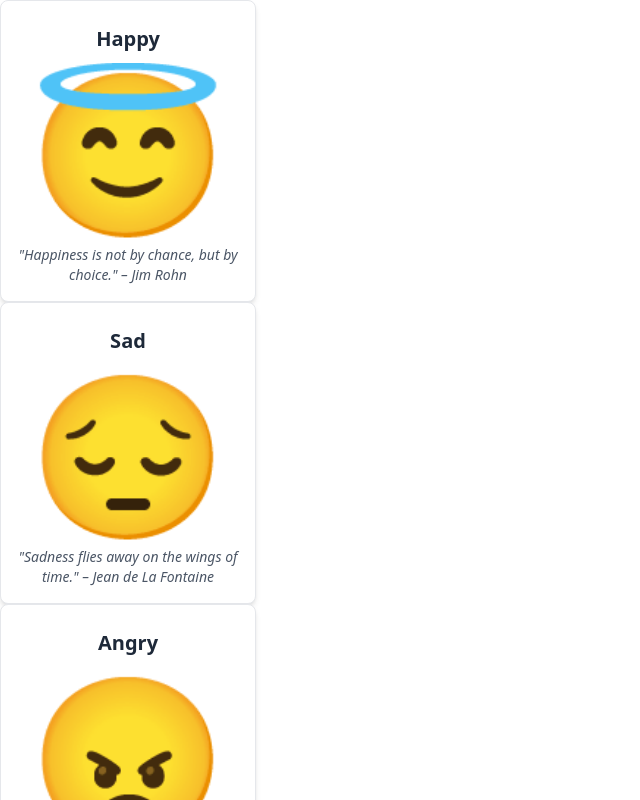
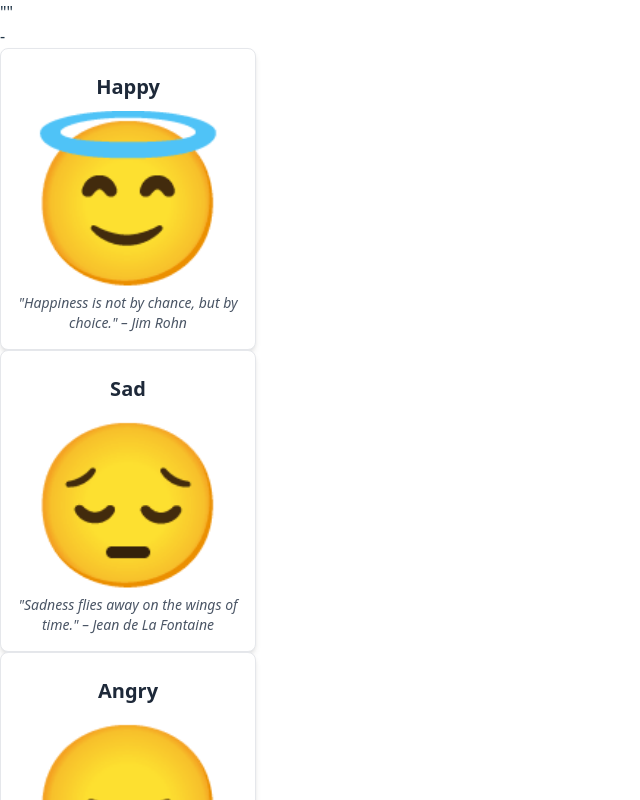
Before and after one commit to anjana732/mood-journal, a React (Vite) app: page / in a window 1280 px wide. Shown: the top 800 px of the page, without its empty margins (0-640 px from the left). Built offline with nearby package versions, Linux system fonts and the light colour scheme; no server answers.

Commit message:
Add Quote of the day

```diff
--- a/src/App.jsx
+++ b/src/App.jsx
@@ -1,5 +1,6 @@
 import EmojiCard from './components/EmojiCard'
 import './App.css'
+import QuoteOfTheDay from './components/QuoteOfTheDay';
 
 function App() {
   const emojiObject = [
@@ -46,6 +47,7 @@ function App() {
 
   return (
     <>
+      <QuoteOfTheDay/>
      {emojiObject.map((mood)=>{
       return <EmojiCard key={mood.emojiName} {...mood}/>
      } )}
--- /dev/null
+++ b/src/components/QuoteOfTheDay.jsx
@@ -0,0 +1,40 @@
+import React,{useState, useEffect} from "react";
+
+const url = "https://api.allorigins.win/get?url=" + encodeURIComponent("https://zenquotes.io/api/today");
+
+function QuoteOfTheDay(){
+
+const [quote, setQuote] = useState("");
+const [author, setAuthor] = useState("")
+
+
+    useEffect(()=>{
+        async function fetchQuote(){
+            try {
+                const response = await fetch(url);
+                    if(response.ok){
+                        const data = await response.json();
+                        const parsedData = JSON.parse(data.contents);
+                        setQuote(parsedData[0].q);
+                        setAuthor(parsedData[0].a);
+                    }else{
+                        console.log("can't fecth");
+                    }
+
+            } catch (error) {
+                console.log("error fetching data"+error);
+            }
+        }
+        fetchQuote();
+    },[])
+
+
+    return(
+        <>
+        <h3>"{quote}"</h3>
+        <p>- {author}</p>
+        </>
+    )
+}
+
+export default QuoteOfTheDay;
```
